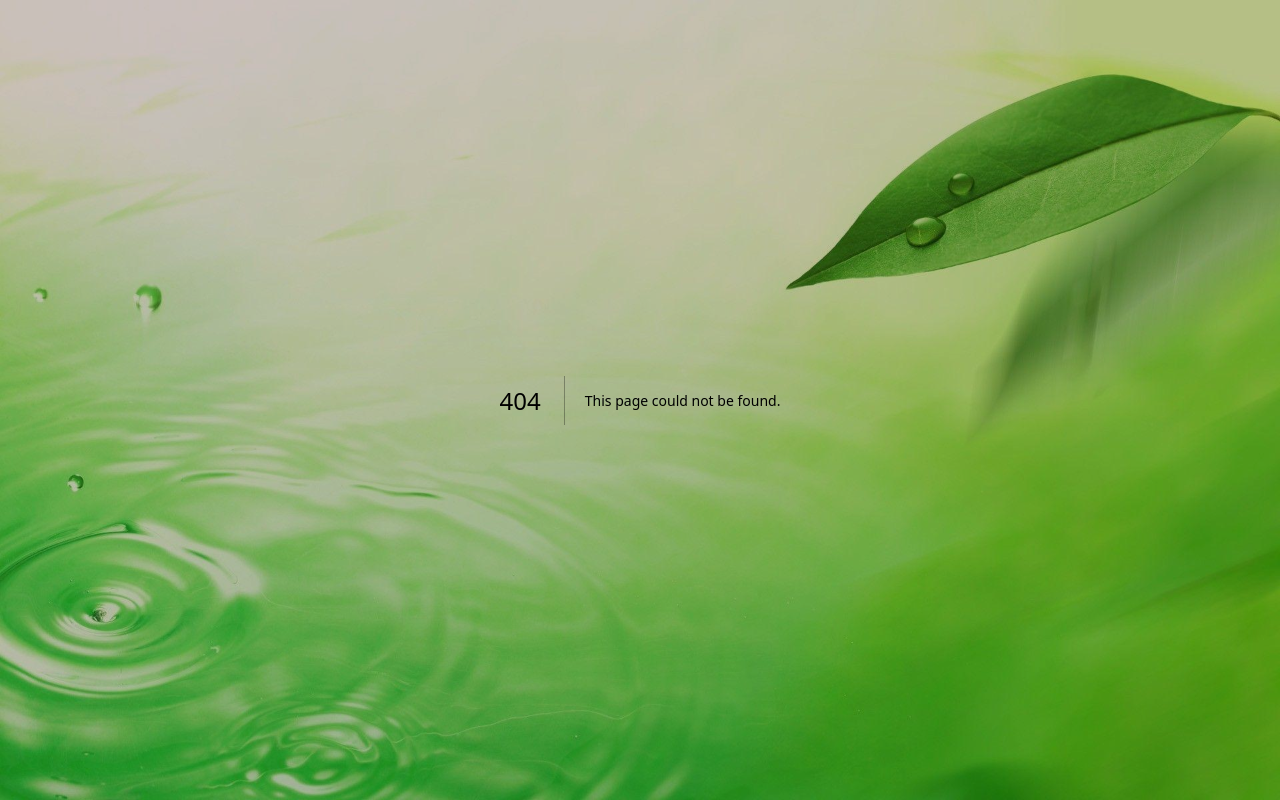
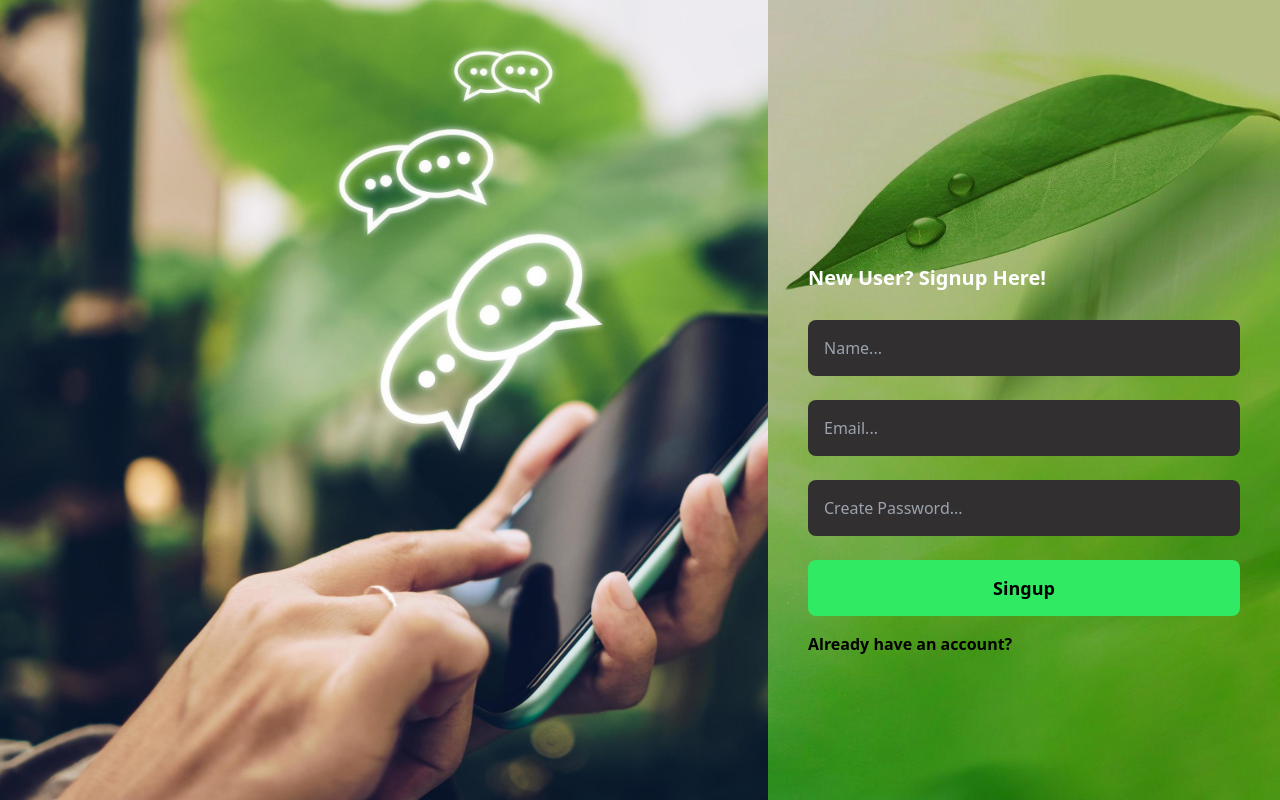
Before and after one commit to samarkand-fr/next-chat-app, a Next.js app in the folder client/: page /auth/signup in a window 1280 px wide. Before the commit this address had no page. Built offline with nearby package versions, Linux system fonts and the light colour scheme.

Commit message:
add pages login/signin

```diff
--- /dev/null
+++ b/client/app/auth/login/page.tsx
@@ -0,0 +1,28 @@
+import Link from "next/link"
+
+
+const login = () => {
+  return (
+    <div className="flex">
+        <div className="bg-[url('/images/chatting.jpeg')] bg-no-repeat bg-cover h-screen hidden lg:block lg:w-[50%] xl:w-[60%] "></div>
+        <div className="flex-1 flex h-screen items-center justify-center px-4">
+            <form className="w-[90%]">
+                <h1 className="text-xl font-semibold text-white capitalize mb-[20%] ml-[45%] ">LOGIN</h1>
+
+                <div className="mt-6">
+                    <input type="email" name="email" placeholder="Email..." className="w-full h-14 rounded-lg outline-none px-4 bg-[#312F2F] text-white" />
+                </div>
+                <div className="mt-6">
+                    <input type="password" name="password" placeholder="Create Password..." className="w-full h-14 rounded-lg outline-none px-4 bg-[#312F2F] text-white" />
+                </div>
+                <div className="mt-6">
+                    <input type="submit" value="login" className="w-full block cursor-pointer bg-[#31eb65fc] text-black text-lg font-semibold capitalize h-14 px-4 rounded-lg" />
+                </div>
+                <Link href='/auth/signup' className="inline-block mt-4 text-black font-semibold hover:text-white focus:text-white">Do not have an account?</Link>
+            </form>
+        </div>
+    </div>
+  )
+}
+
+export default login
--- /dev/null
+++ b/client/app/auth/signup/page.tsx
@@ -0,0 +1,30 @@
+import Link from "next/link"
+
+
+const signup = () => {
+  return (
+    <div className="flex">
+        <div className="bg-[url('/images/chatting.jpeg')] bg-no-repeat bg-cover h-screen hidden lg:block lg:w-[50%] xl:w-[60%]"></div>
+        <div className="flex-1 flex h-screen items-center justify-center px-4">
+            <form className="w-[90%]  mt-[25%]">
+                <h1 className="text-xl font-semibold text-white capitalize mb-7 ">new user? signup here!</h1>
+                <div>
+                    <input type="text" name="name" placeholder="Name..." className="w-full h-14 rounded-lg outline-none px-4 bg-[#312F2F] text-white" />
+                </div>
+                <div className="mt-6">
+                    <input type="email" name="email" placeholder="Email..." className="w-full h-14 rounded-lg outline-none px-4 bg-[#312F2F] text-white" />
+                </div>
+                <div className="mt-6">
+                    <input type="password" name="password" placeholder="Create Password..." className="w-full h-14 rounded-lg outline-none px-4 bg-[#312F2F] text-white" />
+                </div>
+                <div className="mt-6">
+                    <input type="submit" value="singup" className="w-full block cursor-pointer bg-[#31eb65fc] text-black text-lg font-semibold capitalize h-14 px-4 rounded-lg" />
+                </div>
+                <Link href='/auth/login' className="inline-block mt-4 text-black font-semibold hover:text-white focus:text-white">Already have an account?</Link>
+            </form>
+        </div>
+    </div>
+  )
+}
+
+export default signup
--- a/client/app/layout.tsx
+++ b/client/app/layout.tsx
@@ -14,7 +14,7 @@
 }) {
   return (
     <html lang="en">
-      <body className= 'bg-[url("/images/chat.jpeg")] min-h-screen bg-cover bg-no-repeat bg-[#5a5050ab] bg-blend-overlay'>{children}</body>
+      <body className= 'bg-[url("/images/chat.jpeg")] min-h-screen bg-cover bg-no-repeat bg-[#5a5050ab] bg-blend-overlay' >{children}</body>
     </html>
   )
 }
```
Also changed, not shown: client/public/images/chatting.jpeg (added).
